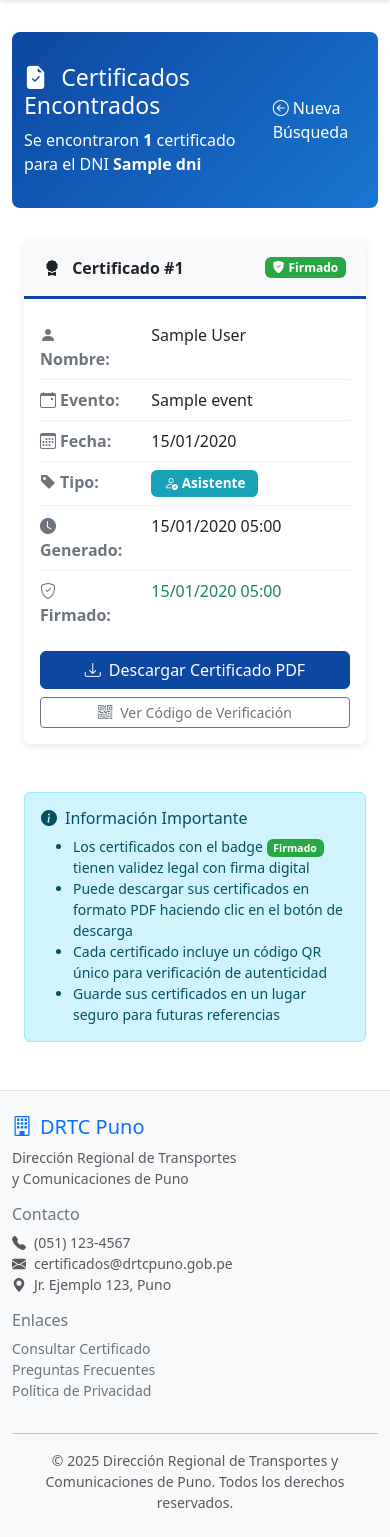
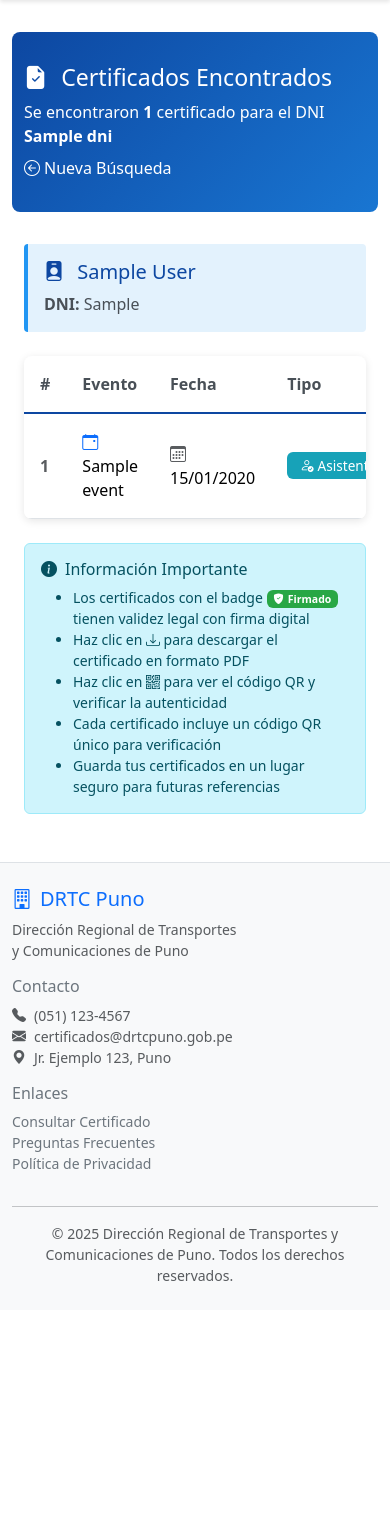
Before and after one commit to ajahuanex/sistema_certificados_drtc, a Django app: template templates/certificates/results.html in a window 390 px wide. Shown: the part 62-1599 px from the top of the page. After the commit the page ends 1343 px from the top, so only its background shows below. Run offline with Django 5.2, Linux system fonts and the light colour scheme; tables that the repository leaves empty hold one stand-in row (values such as "Sample post"); the template is opened without the code that fills it: values that come from a table or form of the project are taken from there, most other values are stand-ins (such as "Sample title", 1, 10 or a date in 2020).

Commit message:
feat: Agregar preview de plantillas y mejorar vista de resultados con tabla
- Agregado preview de plantillas de certificados en el admin
- Botón de vista previa en lista y formulario de plantillas
- Genera PDF de ejemplo con datos ficticios y QR code
- Reemplazada vista de resultados con tabla compacta
- Mejor visualización de múltiples certificados por persona
- Tabla responsive con columnas optimizadas
- Badges de colores para tipo y estado
- Botones de acción compactos (descargar/verificar)
- Regenerados certificados con PDFs reales
- Actualizada documentación y credenciales de prueba

```diff
--- a/templates/certificates/results.html
+++ b/templates/certificates/results.html
@@ -12,76 +12,6 @@
         border-radius: 0.5rem;
     }
 
-    .certificate-card {
-        border: none;
-        box-shadow: 0 2px 8px rgba(0, 0, 0, 0.1);
-        transition: transform 0.2s, box-shadow 0.2s;
-        margin-bottom: 1.5rem;
-        border-radius: 0.5rem;
-        overflow: hidden;
-    }
-
-    .certificate-card:hover {
-        transform: translateY(-4px);
-        box-shadow: 0 4px 12px rgba(0, 0, 0, 0.15);
-    }
-
-    .certificate-card .card-header {
-        background-color: #f8f9fa;
-        border-bottom: 3px solid #0d47a1;
-        font-weight: 600;
-        padding: 1rem 1.25rem;
-    }
-
-    .badge-type {
-        font-size: 0.85rem;
-        padding: 0.4rem 0.8rem;
-    }
-
-    .badge-asistente {
-        background-color: #17a2b8;
-    }
-
-    .badge-ponente {
-        background-color: #28a745;
-    }
-
-    .badge-organizador {
-        background-color: #6f42c1;
-    }
-
-    .badge-signed {
-        background-color: #28a745;
-    }
-
-    .badge-unsigned {
-        background-color: #6c757d;
-    }
-
-    .btn-download {
-        background-color: #0d47a1;
-        border-color: #0d47a1;
-    }
-
-    .btn-download:hover {
-        background-color: #1976d2;
-        border-color: #1976d2;
-    }
-
-    .info-row {
-        padding: 0.5rem 0;
-        border-bottom: 1px solid #f0f0f0;
-    }
-
-    .info-row:last-child {
-        border-bottom: none;
-    }
-
-    .info-label {
-        font-weight: 600;
-        color: #6c757d;
-    }
-
     .back-link {
         color: white;
         text-decoration: none;
@@ -91,13 +21,115 @@
         color: #e3f2fd;
         text-decoration: underline;
     }
+
+    .certificates-table {
+        background: white;
+        border-radius: 0.5rem;
+        box-shadow: 0 2px 8px rgba(0, 0, 0, 0.1);
+        overflow: hidden;
+    }
+
+    .certificates-table table {
+        margin-bottom: 0;
+    }
+
+    .certificates-table thead {
+        background-color: #f8f9fa;
+        border-bottom: 2px solid #0d47a1;
+    }
+
+    .certificates-table thead th {
+        font-weight: 600;
+        color: #495057;
+        padding: 1rem;
+        border-bottom: 2px solid #0d47a1;
+    }
+
+    .certificates-table tbody tr {
+        transition: background-color 0.2s;
+    }
+
+    .certificates-table tbody tr:hover {
+        background-color: #f8f9fa;
+    }
+
+    .certificates-table tbody td {
+        padding: 1rem;
+        vertical-align: middle;
+    }
+
+    .badge-type {
+        font-size: 0.85rem;
+        padding: 0.4rem 0.8rem;
+        font-weight: 500;
+    }
+
+    .badge-asistente {
+        background-color: #17a2b8;
+        color: white;
+    }
+
+    .badge-ponente {
+        background-color: #28a745;
+        color: white;
+    }
+
+    .badge-organizador {
+        background-color: #6f42c1;
+        color: white;
+    }
+
+    .badge-signed {
+        background-color: #28a745;
+        color: white;
+    }
+
+    .badge-unsigned {
+        background-color: #6c757d;
+        color: white;
+    }
+
+    .btn-download {
+        background-color: #0d47a1;
+        border-color: #0d47a1;
+        padding: 0.4rem 1rem;
+        font-size: 0.9rem;
+    }
+
+    .btn-download:hover {
+        background-color: #1976d2;
+        border-color: #1976d2;
+    }
+
+    .btn-verify {
+        padding: 0.4rem 1rem;
+        font-size: 0.9rem;
+    }
+
+    .participant-info {
+        background-color: #e3f2fd;
+        border-left: 4px solid #2196F3;
+        padding: 1rem;
+        margin-bottom: 1.5rem;
+        border-radius: 0.25rem;
+    }
+
+    .participant-info h5 {
+        margin-bottom: 0.5rem;
+        color: #0d47a1;
+    }
+
+    .participant-info p {
+        margin-bottom: 0;
+        color: #495057;
+    }
 </style>
 {% endblock %}
 
 {% block content %}
 <div class="results-header">
     <div class="container">
-        <div class="d-flex justify-content-between align-items-center">
+        <div class="d-flex justify-content-between align-items-center flex-wrap">
             <div>
                 <h1 class="h3 mb-2">
                     <i class="bi bi-file-earmark-check-fill me-2"></i>
@@ -108,7 +140,7 @@
                     para el DNI <strong>{{ dni }}</strong>
                 </p>
             </div>
-            <div>
+            <div class="mt-2 mt-md-0">
                 <a href="{% url 'certificates:query' %}" class="back-link">
                     <i class="bi bi-arrow-left-circle me-1"></i>Nueva Búsqueda
                 </a>
@@ -118,65 +150,45 @@
 </div>
 
 <div class="container">
-    <div class="row">
+    {% if certificates %}
+        {% with first_cert=certificates.0 %}
+        <div class="participant-info">
+            <h5>
+                <i class="bi bi-person-badge-fill me-2"></i>
+                {{ first_cert.participant.full_name }}
+            </h5>
+            <p>
+                <strong>DNI:</strong> {{ first_cert.participant.dni }}
+            </p>
+        </div>
+        {% endwith %}
+
+        <div class="certificates-table">
+            <table class="table table-hover mb-0">
+                <thead>
+                    <tr>
+                        <th style="width: 5%;">#</th>
+                        <th style="width: 30%;">Evento</th>
+                        <th style="width: 12%;">Fecha</th>
+                        <th style="width: 13%;">Tipo</th>
+                        <th style="width: 12%;">Estado</th>
+                        <th style="width: 13%;">Generado</th>
+                        <th style="width: 15%;" class="text-center">Acciones</th>
+                    </tr>
+                </thead>
+                <tbody>
                     {% for certificate in certificates %}
-        <div class="col-lg-6">
-            <div class="certificate-card card">
-                <div class="card-header d-flex justify-content-between align-items-center">
-                    <span>
-                        <i class="bi bi-award-fill me-2"></i>
-                        Certificado #{{ forloop.counter }}
-                    </span>
-                    {% if certificate.is_signed %}
-                    <span class="badge badge-signed">
-                        <i class="bi bi-shield-fill-check me-1"></i>Firmado
-                    </span>
-                    {% else %}
-                    <span class="badge badge-unsigned">
-                        <i class="bi bi-shield me-1"></i>Sin Firmar
-                    </span>
-                    {% endif %}
-                </div>
-                <div class="card-body">
-                    <div class="info-row">
-                        <div class="row">
-                            <div class="col-4 info-label">
-                                <i class="bi bi-person-fill me-1"></i>Nombre:
-                            </div>
-                            <div class="col-8">
-                                {{ certificate.participant.full_name }}
-                            </div>
-                        </div>
-                    </div>
-
-                    <div class="info-row">
-                        <div class="row">
-                            <div class="col-4 info-label">
-                                <i class="bi bi-calendar-event me-1"></i>Evento:
-                            </div>
-                            <div class="col-8">
+                    <tr>
+                        <td class="fw-bold text-muted">{{ forloop.counter }}</td>
+                        <td>
+                            <i class="bi bi-calendar-event me-1 text-primary"></i>
                             {{ certificate.participant.event.name }}
-                            </div>
-                        </div>
-                    </div>
-
-                    <div class="info-row">
-                        <div class="row">
-                            <div class="col-4 info-label">
-                                <i class="bi bi-calendar3 me-1"></i>Fecha:
-                            </div>
-                            <div class="col-8">
+                        </td>
+                        <td>
+                            <i class="bi bi-calendar3 me-1 text-muted"></i>
                             {{ certificate.participant.event.event_date|date:"d/m/Y" }}
-                            </div>
-                        </div>
-                    </div>
-
-                    <div class="info-row">
-                        <div class="row">
-                            <div class="col-4 info-label">
-                                <i class="bi bi-tag-fill me-1"></i>Tipo:
-                            </div>
-                            <div class="col-8">
+                        </td>
+                        <td>
                             {% if certificate.participant.attendee_type == "ASISTENTE" %}
                             <span class="badge badge-type badge-asistente">
                                 <i class="bi bi-person-check me-1"></i>Asistente
@@ -190,67 +202,69 @@
                                 <i class="bi bi-gear-fill me-1"></i>Organizador
                             </span>
                             {% endif %}
+                        </td>
+                        <td>
+                            {% if certificate.is_signed %}
+                            <span class="badge badge-signed">
+                                <i class="bi bi-shield-fill-check me-1"></i>Firmado
+                            </span>
+                            {% else %}
+                            <span class="badge badge-unsigned">
+                                <i class="bi bi-shield me-1"></i>Sin Firmar
+                            </span>
+                            {% endif %}
+                        </td>
+                        <td>
+                            <small class="text-muted">
+                                {{ certificate.generated_at|date:"d/m/Y" }}<br>
+                                {{ certificate.generated_at|date:"H:i" }}
+                            </small>
+                        </td>
+                        <td class="text-center">
+                            <div class="btn-group btn-group-sm" role="group">
+                                <a href="{% url 'certificates:download' certificate.uuid %}"
+                                   class="btn btn-primary btn-download"
+                                   target="_blank"
+                                   title="Descargar PDF">
+                                    <i class="bi bi-download"></i>
+                                </a>
+                                <a href="{% url 'certificates:verify' certificate.uuid %}"
+                                   class="btn btn-outline-secondary btn-verify"
+                                   target="_blank"
+                                   title="Verificar">
+                                    <i class="bi bi-qr-code"></i>
+                                </a>
                             </div>
-                        </div>
+                        </td>
+                    </tr>
+                    {% endfor %}
+                </tbody>
+            </table>
         </div>
 
-                    <div class="info-row">
-                        <div class="row">
-                            <div class="col-4 info-label">
-                                <i class="bi bi-clock-fill me-1"></i>Generado:
-                            </div>
-                            <div class="col-8">
-                                {{ certificate.generated_at|date:"d/m/Y H:i" }}
-                            </div>
-                        </div>
-                    </div>
-
-                    {% if certificate.is_signed %}
-                    <div class="info-row">
-                        <div class="row">
-                            <div class="col-4 info-label">
-                                <i class="bi bi-shield-check me-1"></i>Firmado:
-                            </div>
-                            <div class="col-8 text-success">
-                                {{ certificate.signed_at|date:"d/m/Y H:i" }}
-                            </div>
-                        </div>
-                    </div>
-                    {% endif %}
-                </div>
-                <div class="card-footer bg-white border-top-0 pt-0 pb-3">
-                    <div class="d-grid gap-2">
-                        <a href="{% url 'certificates:download' certificate.uuid %}"
-                           class="btn btn-primary btn-download"
-                           target="_blank">
-                            <i class="bi bi-download me-2"></i>Descargar Certificado PDF
-                        </a>
-                        <a href="{% url 'certificates:verify' certificate.uuid %}"
-                           class="btn btn-outline-secondary btn-sm"
-                           target="_blank">
-                            <i class="bi bi-qr-code me-2"></i>Ver Código de Verificación
-                        </a>
-                    </div>
-                </div>
-            </div>
-        </div>
-        {% endfor %}
-    </div>
-
-    <div class="row mt-4">
-        <div class="col-12">
-            <div class="alert alert-info">
+        <div class="alert alert-info mt-4">
             <h6 class="alert-heading">
                 <i class="bi bi-info-circle-fill me-2"></i>Información Importante
             </h6>
             <ul class="mb-0 small">
-                    <li>Los certificados con el badge <span class="badge badge-signed">Firmado</span> tienen validez legal con firma digital</li>
-                    <li>Puede descargar sus certificados en formato PDF haciendo clic en el botón de descarga</li>
-                    <li>Cada certificado incluye un código QR único para verificación de autenticidad</li>
-                    <li>Guarde sus certificados en un lugar seguro para futuras referencias</li>
+                <li>Los certificados con el badge <span class="badge badge-signed"><i class="bi bi-shield-fill-check me-1"></i>Firmado</span> tienen validez legal con firma digital</li>
+                <li>Haz clic en <i class="bi bi-download"></i> para descargar el certificado en formato PDF</li>
+                <li>Haz clic en <i class="bi bi-qr-code"></i> para ver el código QR y verificar la autenticidad</li>
+                <li>Cada certificado incluye un código QR único para verificación</li>
+                <li>Guarda tus certificados en un lugar seguro para futuras referencias</li>
             </ul>
         </div>
+    {% else %}
+        <div class="alert alert-warning">
+            <h5 class="alert-heading">
+                <i class="bi bi-exclamation-triangle-fill me-2"></i>
+                No se encontraron certificados
+            </h5>
+            <p class="mb-0">
+                No hay certificados registrados para el DNI <strong>{{ dni }}</strong>.
+                Por favor verifica el número ingresado o contacta con la DRTC Puno.
+            </p>
         </div>
-    </div>
+    {% endif %}
 </div>
 {% endblock %}
```
Also changed, not shown: MEJORAS_UI.md (added, +294 -0 lines), certificates/admin.py (+19 -1 lines). Lines whose indentation alone changed are shown as unchanged.
